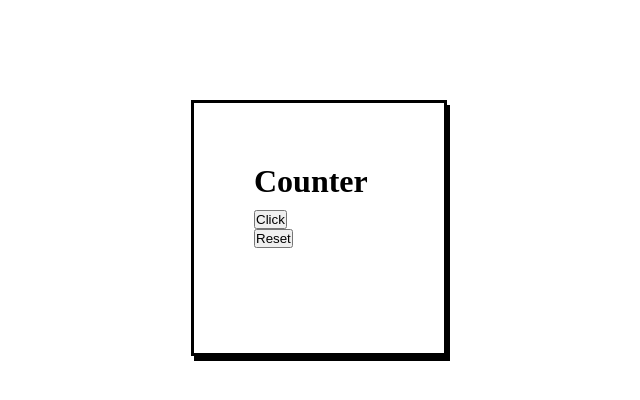
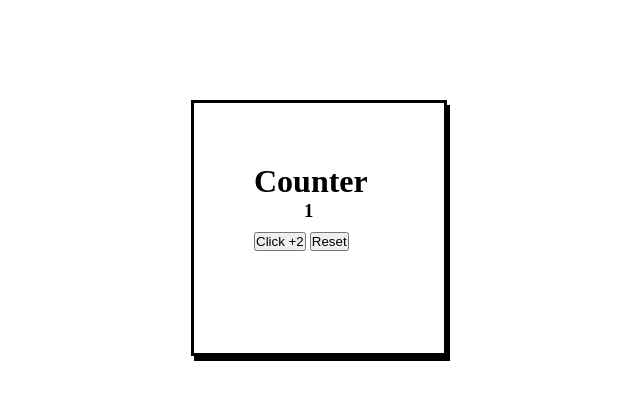
Before and after one commit to S-Hightower/Python, a Flask app: page / in a window 1280 px wide. Shown: the top 400 px of the page, without its empty margins (59-699 px from the left). Run offline with Flask 2, Linux system fonts and the light colour scheme.

Commit message:
project completion

```diff
--- a/flask/fundamentals/Counter/server.py
+++ b/flask/fundamentals/Counter/server.py
@@ -6,18 +6,22 @@ app.secret_key='keep is secret, keep it safe'
 @app.route('/')
 def server_init():
     if 'count' not in session:
-        session['count']=0
-    session['count'] += 1
+        session['count']=1
+    else:
+        session['count'] += 1
+    print(session['count'])
     return render_template('index.html', count=session['count'])
 
 @app.route('/destroy_session')
 def destroy_session():
-    return
+    session.clear()
+    return redirect ('/')
 
-@app.route('/reset')
-def reset():
-    session['count']=0
-    return redirect('/')
+@app.route('/add')
+def add():
+    session['count'] += 1
+    print(session['count'])
+    return redirect ('/')
 
 if __name__=="__main__":
     app.run(debug=True)
--- a/flask/fundamentals/Counter/static/style.css
+++ b/flask/fundamentals/Counter/static/style.css
@@ -16,24 +16,7 @@
     padding: 60px;
 }
 
-#clickCounter{
-    margin-left: 55px;
-    margin-top: 10px;
+h3{
+    margin-left: 50px;
+    padding-bottom: 10px;
 }
-
-.countOne{
-    height: auto;
-    width: 60px;
-    background-color: rgb(6, 206, 6);
-    position: fixed;
-    top: 250px;
-}
-
-.resetLikes{
-    height: auto;
-    width: 60px;
-    background-color: red;
-    position: fixed;
-    top: 250px;
-    right: 1030px;
-}
--- a/flask/fundamentals/Counter/templates/index.html
+++ b/flask/fundamentals/Counter/templates/index.html
@@ -11,13 +11,9 @@
     <div class="container">
         <div class="box">
             <h1>Counter</h1>
-            <h3 id="clickCounter"> </h3>
-            <form action="/add" method="post">
-                <input type="submit" value="Click">
-            </form>
-            <form action="/reset" method="post">
-                <input type="submit" value="Reset">
-            </form>
+            <h3>{{count}}</h3>
+            <a href="/add" class="add"><button type="button">Click +2</button></a>
+            <a href="/destroy_session" class="reset"><button type="button">Reset</button></a>
         </div>
     </div>
 </body>
```
